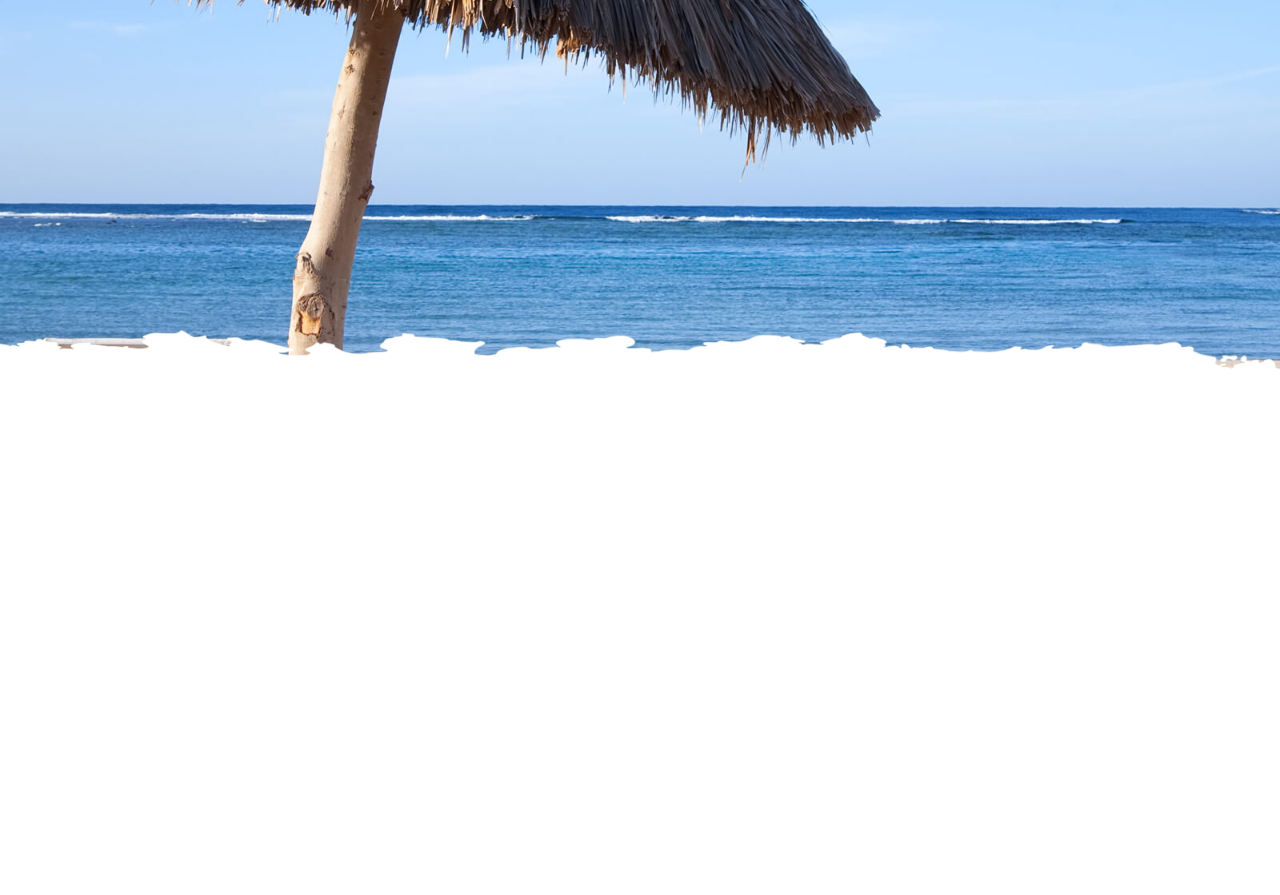
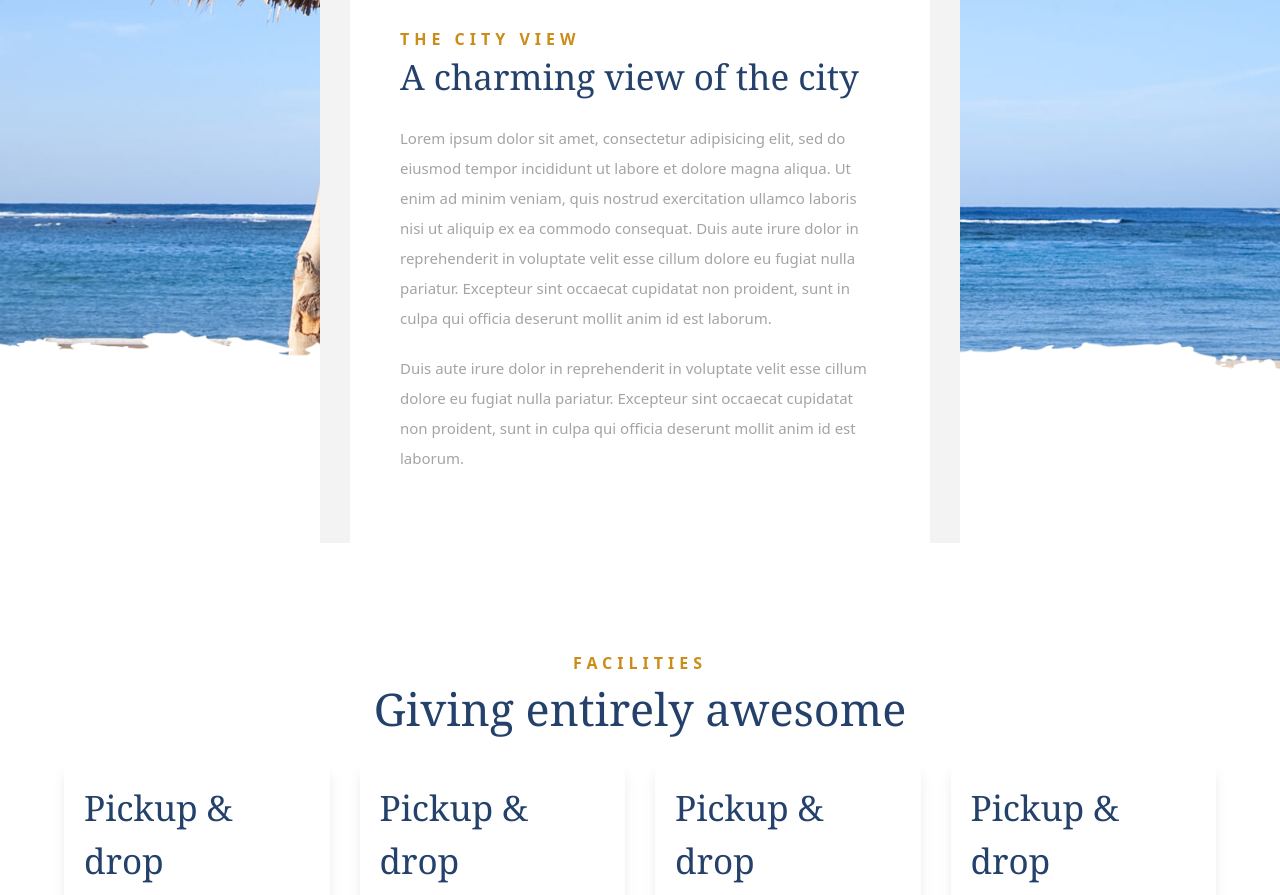
Before and after one commit to premshetty/metoospace, a Next.js app: page / in a window 1280 px wide. Shown: the part 1900-2795 px from the top of the page. Before the commit the page ends 2283 px from the top, so only its background shows below. Built offline with nearby package versions, Linux system fonts and the light colour scheme.

Commit message:
card, pickup card , our room components

```diff
--- a/components/Home/BigCard.js
+++ b/components/Home/BigCard.js
@@ -1,4 +1,5 @@
 import React from 'react'
+import CarouselCard from './CarouselCard'
 
 function BigCard() {
   return (
@@ -14,7 +15,12 @@ function BigCard() {
           textAlign: 'center',
           margin: 'auto',
         }}
-      ></div>
+      >
+        <div>
+          <CarouselCard />
+        </div>
+      </div>
+
       <div
         style={{
           backgroundImage: "url('./zigjag.png')",
--- /dev/null
+++ b/components/Home/CarouselCard.js
@@ -0,0 +1,30 @@
+import React from 'react'
+
+function CarouselCard() {
+  return (
+    <div className="absolute z-20 m-auto ml-[25%] mt-[15%]  w-1/2 border-[30px] border-b-0 border-[#F3F3F3] bg-white p-[50px]">
+      <h5 className="pt-[20px] text-left font-semibold tracking-[5px] text-[#CC8C18]">
+        THE CITY VIEW
+      </h5>
+      <h3 className="mb-[20px] text-left font-serif text-[35px] text-[#24416B]">
+        A charming view of the city
+      </h3>
+      <p className="mb-[20px] text-left text-[15px] leading-[30px] text-[#a4a4a4]">
+        Lorem ipsum dolor sit amet, consectetur adipisicing elit, sed do eiusmod
+        tempor incididunt ut labore et dolore magna aliqua. Ut enim ad minim
+        veniam, quis nostrud exercitation ullamco laboris nisi ut aliquip ex ea
+        commodo consequat. Duis aute irure dolor in reprehenderit in voluptate
+        velit esse cillum dolore eu fugiat nulla pariatur. Excepteur sint
+        occaecat cupidatat non proident, sunt in culpa qui officia deserunt
+        mollit anim id est laborum.
+      </p>
+      <p className="mb-[20px] text-left text-[15px] leading-[30px] text-[#a4a4a4]">
+        Duis aute irure dolor in reprehenderit in voluptate velit esse cillum
+        dolore eu fugiat nulla pariatur. Excepteur sint occaecat cupidatat non
+        proident, sunt in culpa qui officia deserunt mollit anim id est laborum.
+      </p>
+    </div>
+  )
+}
+
+export default CarouselCard
--- a/components/Home/Explore.js
+++ b/components/Home/Explore.js
@@ -3,6 +3,23 @@ import React from 'react'
 function Explore() {
   return (
     <div className="m-auto">
+      <div
+        style={{
+          backgroundImage: "url('./zigjag.png')",
+          content: '',
+
+          position: 'absolute',
+          bottom: '-20%',
+          transform: 'rotate(180deg)',
+          left: ' 0',
+          backgroundSize: 'cover',
+          backgroundRepeat: 'no-repeat',
+          height: '50px',
+          width: '100%',
+        }}
+      >
+        {' '}
+      </div>
       <h1 className="pt-[20px] text-center font-semibold tracking-[5px] text-[#CC8C18]">
         EXPLORE
       </h1>
--- a/components/Home/Hero.js
+++ b/components/Home/Hero.js
@@ -53,23 +53,6 @@ function Hero() {
           </div>
         </div>
       </div>
-      <div
-        style={{
-          backgroundImage: "url('./zigjag.png')",
-          content: '',
-
-          position: 'absolute',
-          bottom: '-20%',
-          transform: 'rotate(180deg)',
-          left: ' 0',
-          backgroundSize: 'cover',
-          backgroundRepeat: 'no-repeat',
-          height: '50px',
-          width: '100%',
-        }}
-      >
-        {' '}
-      </div>
     </div>
   )
 }
--- a/components/Home/HomeContainer.js
+++ b/components/Home/HomeContainer.js
@@ -4,6 +4,8 @@ import Navbar from './Navbar'
 import Hero from './Hero'
 import Explore from './Explore'
 import BigCard from './BigCard'
+import PickUpGrid from './PickUpGrid'
+import OurRoom from './OurRoom'
 
 function HomeContainer() {
   return (
@@ -13,6 +15,8 @@ function HomeContainer() {
       <Hero />
       <Explore />
       <BigCard />
+      <PickUpGrid />
+      <OurRoom />
     </div>
   )
 }
--- a/components/Home/Navbar.js
+++ b/components/Home/Navbar.js
@@ -1,8 +1,26 @@
-import React from 'react'
+import React, { useEffect, useState } from 'react'
 
 function Navbar() {
+  const [Navbar, setNavbar] = useState(false)
+  useEffect(() => {
+    changeBackground()
+    window.addEventListener('scroll', changeBackground)
+  })
+  const changeBackground = () => {
+    if (window.scrollY >= 66) {
+      setNavbar(true)
+    } else {
+      setNavbar(false)
+    }
+  }
   return (
-    <nav className=" h-[64px] bg-[#CC8C18] py-5 ">
+    <nav
+      className={
+        Navbar == false
+          ? ' h-[64px] bg-[#CC8C18] py-5  '
+          : ' sticky top-[-1px] z-50 h-[64px] bg-[#000] py-5  '
+      }
+    >
       <div className="container mx-auto flex flex-wrap items-center justify-between">
         <button
           data-collapse-toggle="mobile-menu"
@@ -19,9 +37,9 @@ function Navbar() {
             xmlns="http://www.w3.org/2000/svg"
           >
             <path
-              fill-rule="evenodd"
+              fillRule="evenodd"
               d="M3 5a1 1 0 011-1h12a1 1 0 110 2H4a1 1 0 01-1-1zM3 10a1 1 0 011-1h12a1 1 0 110 2H4a1 1 0 01-1-1zM3 15a1 1 0 011-1h12a1 1 0 110 2H4a1 1 0 01-1-1z"
-              clip-rule="evenodd"
+              clipRule="evenodd"
             ></path>
           </svg>
           <svg
@@ -31,13 +49,13 @@ function Navbar() {
             xmlns="http://www.w3.org/2000/svg"
           >
             <path
-              fill-rule="evenodd"
+              fillRule="evenodd"
               d="M4.293 4.293a1 1 0 011.414 0L10 8.586l4.293-4.293a1 1 0 111.414 1.414L11.414 10l4.293 4.293a1 1 0 01-1.414 1.414L10 11.414l-4.293 4.293a1 1 0 01-1.414-1.414L8.586 10 4.293 5.707a1 1 0 010-1.414z"
-              clip-rule="evenodd"
+              clipRule="evenodd"
             ></path>
           </svg>
         </button>
-        <div className="hidden w-full md:block md:w-auto" id="mobile-menu">
+        <div className=" hidden w-full md:block md:w-auto" id="mobile-menu">
           <ul className="mt-4 flex flex-col md:mt-0 md:flex-row md:space-x-8 md:text-sm md:font-medium">
             <li>
               <a
@@ -93,7 +111,7 @@ function Navbar() {
         <div className="flex">
           <img
             src="./social/phone.svg"
-            className=" absolute -ml-[7%] -mt-[2%] h-[83px] w-[83px] rounded-full border-4 border-gray-300 "
+            className=" absolute -ml-[7%] -mt-[16px] h-[72px] w-[72px] rounded-full border-4 border-gray-300 "
             alt="phone"
           />
           <p className="text-white hover:text-black">+000 1234 5678</p>
--- /dev/null
+++ b/components/Home/OurRoom.js
@@ -0,0 +1,16 @@
+import React from 'react'
+
+function OurRoom() {
+  return (
+    <div className="m-auto mt-10">
+      <h5 className="pt-[20px] text-center font-semibold tracking-[5px] text-[#CC8C18]">
+        OUR ROOMS
+      </h5>
+      <h3 className="mb-[20px] text-center font-serif text-[35px] text-[#24416B]">
+        Fascinating rooms & suites
+      </h3>
+    </div>
+  )
+}
+
+export default OurRoom
--- /dev/null
+++ b/components/Home/PickUpGrid.js
@@ -0,0 +1,23 @@
+import React from 'react'
+import PickupCard from './PickupCard'
+
+function PickUpGrid() {
+  return (
+    <div className="mt-[20%]">
+      <h5 className="pt-[20px] text-center font-semibold tracking-[5px] text-[#CC8C18]">
+        FACILITIES
+      </h5>
+      <h2 className="mb-[20px] text-center font-serif text-[45px] text-[#24416B]">
+        Giving entirely awesome
+      </h2>
+      <div className="m-auto grid max-w-[90%] grid-cols-4 gap-[30px]">
+        <PickupCard />
+        <PickupCard />
+        <PickupCard />
+        <PickupCard />
+      </div>
+    </div>
+  )
+}
+
+export default PickUpGrid
--- /dev/null
+++ b/components/Home/PickupCard.js
@@ -0,0 +1,19 @@
+import React from 'react'
+
+function PickupCard() {
+  return (
+    <div className="group p-[20px] shadow-lg hover:bg-[#CC8C18] ">
+      <h3 className=" font-serif text-[35px] text-[#24416B] group-hover:text-white">
+        Pickup & drop
+      </h3>
+      <p className="  text-[15px] leading-[30px] text-[#a4a4a4] group-hover:text-white">
+        parkn ipsum dolor sit amet, consectetur adiing elit sed do eiu
+      </p>
+      <p className="  text-[15px] leading-[30px] text-[#a4a4a4] group-hover:text-white">
+        parkn ipsum dolor sit amet, consectetur adiing elit sed do eiu
+      </p>
+    </div>
+  )
+}
+
+export default PickupCard
```
